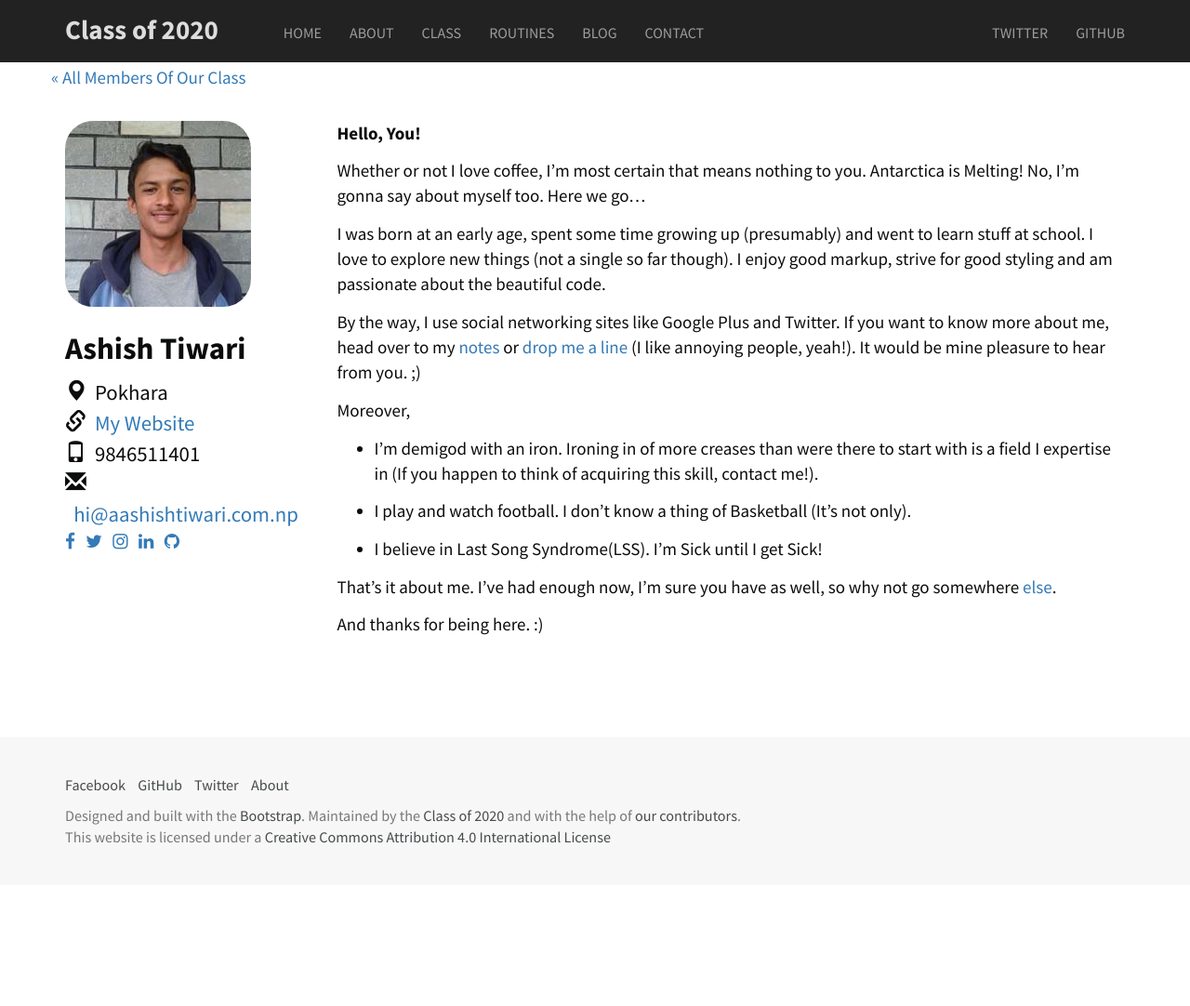
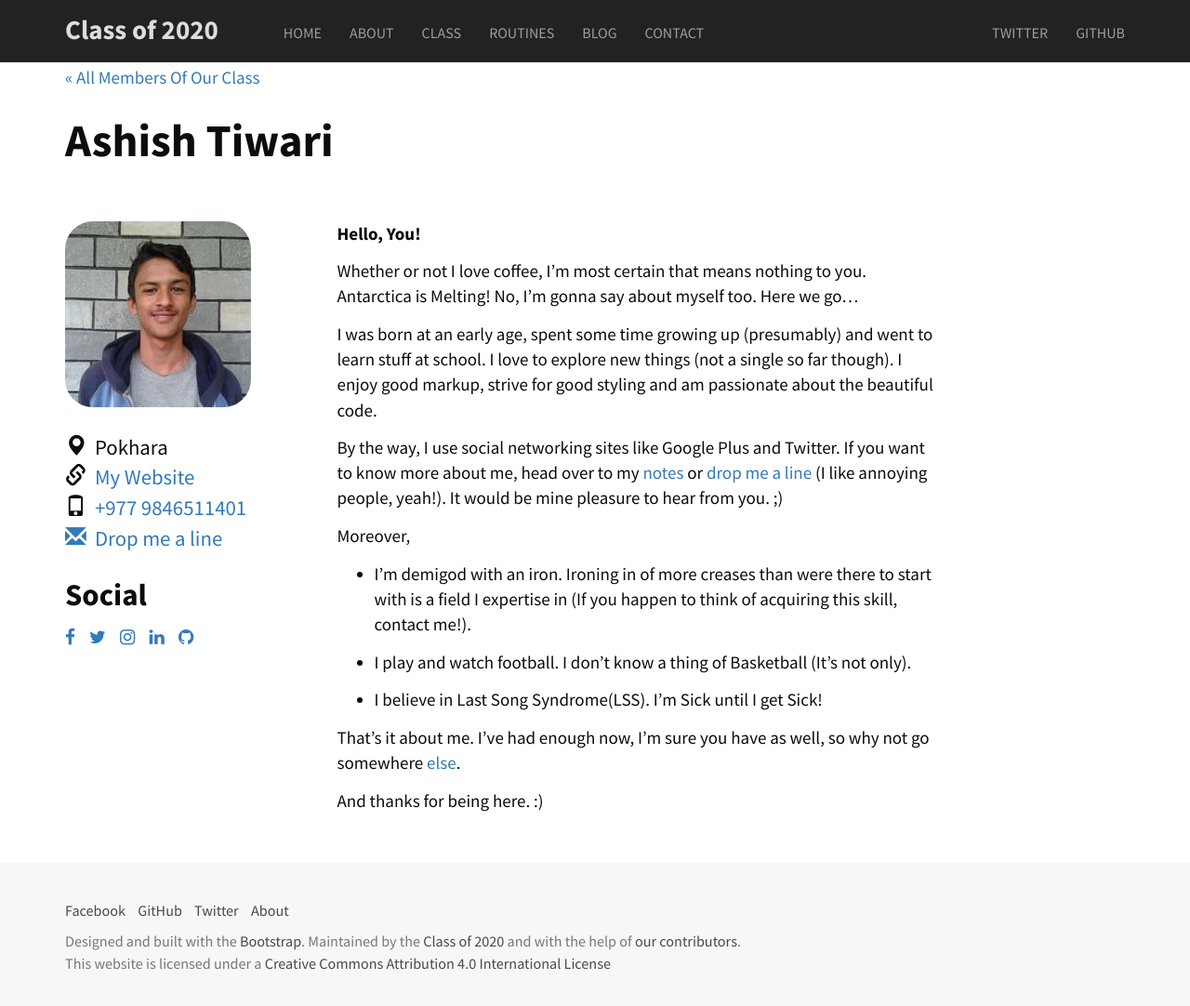
Before and after one commit to Classof2020/classof2020.github.io, a Jekyll site: the page built from _class/ashish_tiwari.md, in a window 1280 px wide and 1088 px high. Shown: the top 1082 px of the window at 93% size. Built offline with Jekyll 4.4.1, drawn with Linux system fonts in a browser that asks for light colours; nearby versions of some CDN libraries.

Commit message:
update to profile layout

```diff
--- a/_layouts/profile.html
+++ b/_layouts/profile.html
@@ -4,20 +4,24 @@ description: >
   For the use of individual team profile page.
 ---
 
-<div class="row">
+<div>
   <p><a href="{{ '/class' | prepend: site.baseurl }}">&laquo; All Members Of Our Class</a> </p>
 </div>
+
+<div>
+<h1>{{ page.firstname }} {{ page.lastname }}</h1><br />
+</div>
+
 <div class="class-member">
   <div class="row">
-    <div class="col-xs-6 col-sm-3"> {% if page.photo %} <img src="{{ site.baseurl }}/img/class/{{ page.photo }}" alt="Photo of {{ page.firstname }} {{ page.lastname }}"> {% else %} <img src="{{ site.baseurl }}/img/avatar.png" alt="Class of 2020 logo since {{ page.firstname }} {{ page.lastname }} does not have a photo yet"> {% endif %}
-      <h3>{{ page.firstname }} {{ page.lastname }}</h3> {% if page.place %}
+    <div class="col-md-3"> {% if page.photo %} <img src="{{ site.baseurl }}/img/class/{{ page.photo }}" alt="Photo of {{ page.firstname }} {{ page.lastname }}"> {% else %} <img src="{{ site.baseurl }}/img/avatar.png" alt="Class of 2020 logo since {{ page.firstname }} {{ page.lastname }} does not have a photo yet"> {% endif %}<br /><br />
+      {% if page.place %}
       <div class="member-place"><span class="glyphicon glyphicon-map-marker" aria-hidden="true"></span>&nbsp;&nbsp;{{ page.place }}</div>{% endif %} {% if page.website %}
 	  <div class="member-website"><span class="glyphicon glyphicon-link" aria-hidden="true"></span>&nbsp;&nbsp;<a href="{{ page.website}}" target="_blank">My Website</a></div>{% endif %}{% if page.phonenumber %}
-      <div class="member-phone"><span class="glyphicon glyphicon-phone" aria-hidden="true"></span>&nbsp;&nbsp;{{ page.phonenumber }}</div>{% endif %} {% if page.email %}
-      <div class="member-email"><span class="glyphicon glyphicon-envelope" aria-hidden="true"></span>&nbsp;&nbsp;<a href="mailto:{{ page.email }}">{{ page.email }}</a></div>{% endif %}
-	  <div class="social">{% if page.facebook %}<a href="{{ page.facebook }}" target="_blank"><i class="fa fa-facebook"></i></a>&nbsp;&nbsp;{% endif %} {% if page.twitter %}<a href="{{ page.twitter }}" target="_blank"><i class="fa fa-twitter" ></i></a>&nbsp;&nbsp;{% endif %} {% if page.instagram %}<a href="{{ page.instagram }}" target="_blank"><i class="fa fa-instagram" ></i></a>&nbsp;&nbsp;{% endif %} {% if page.linkedin %}<a href="{{ page.linkedin }}" target="_blank"><i class="fa fa-linkedin" ></i></a>&nbsp;&nbsp;{% endif %} {% if page.github %}<a href="{{ page.github }}" target="_blank"><i class="fa fa-github" ></i></a>&nbsp;&nbsp;{% endif %} </div></div>
+      <div class="member-phone"><span class="glyphicon glyphicon-phone" aria-hidden="true"></span>&nbsp;&nbsp;<a href="tel:+977{{ page.phonenumber }}">+977 {{ page.phonenumber }}</div>{% endif %} {% if page.email %}
+      <div class="member-email"><span class="glyphicon glyphicon-envelope" aria-hidden="true"></span>&nbsp;&nbsp;<a href="mailto:{{ page.email }}">Drop me a line</a></div>{% endif %}
+	  <div class="social"><h3>Social</h3>{% if page.facebook %}<a href="{{ page.facebook }}" target="_blank"><i class="fa fa-facebook"></i></a>&nbsp;&nbsp;&nbsp;{% endif %} {% if page.twitter %}<a href="{{ page.twitter }}" target="_blank"><i class="fa fa-twitter" ></i></a>&nbsp;&nbsp;&nbsp;{% endif %} {% if page.instagram %}<a href="{{ page.instagram }}" target="_blank"><i class="fa fa-instagram" ></i></a>&nbsp;&nbsp;&nbsp;{% endif %} {% if page.linkedin %}<a href="{{ page.linkedin }}" target="_blank"><i class="fa fa-linkedin" ></i></a>&nbsp;&nbsp;&nbsp;{% endif %} {% if page.github %}<a href="{{ page.github }}" target="_blank"><i class="fa fa-github" ></i></a>&nbsp;&nbsp;&nbsp;{% endif %} </div></div>
     <div class="clearfix visible-xs"></div>
-    <div class="col-xs-12 col-md-9 pull-md-3 bd-content"> {{ content }} </div>
-  </div><br><br>
+    <div class="col-md-7"> {{ content }} </div>
+  </div>
 </div>
-</div>
```
